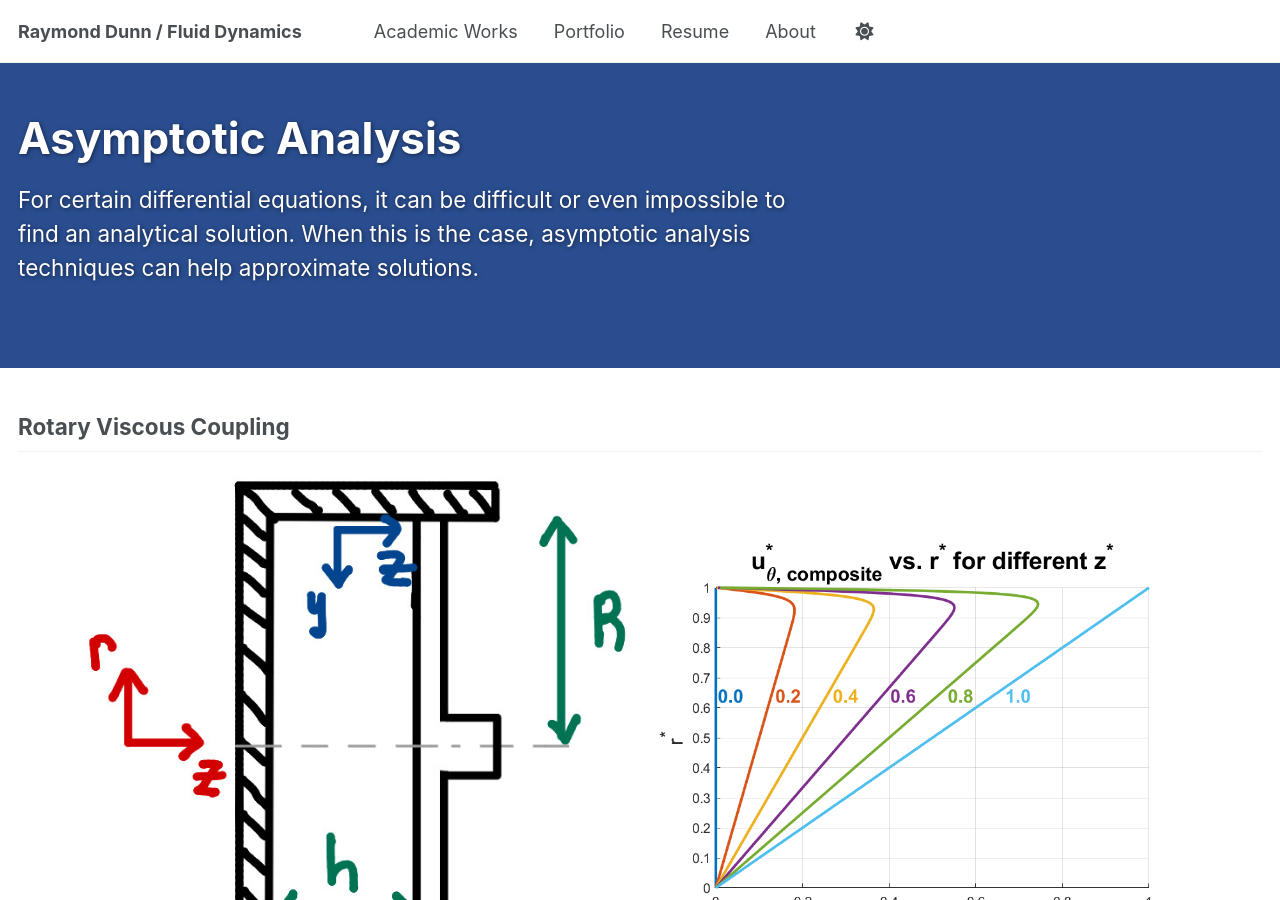
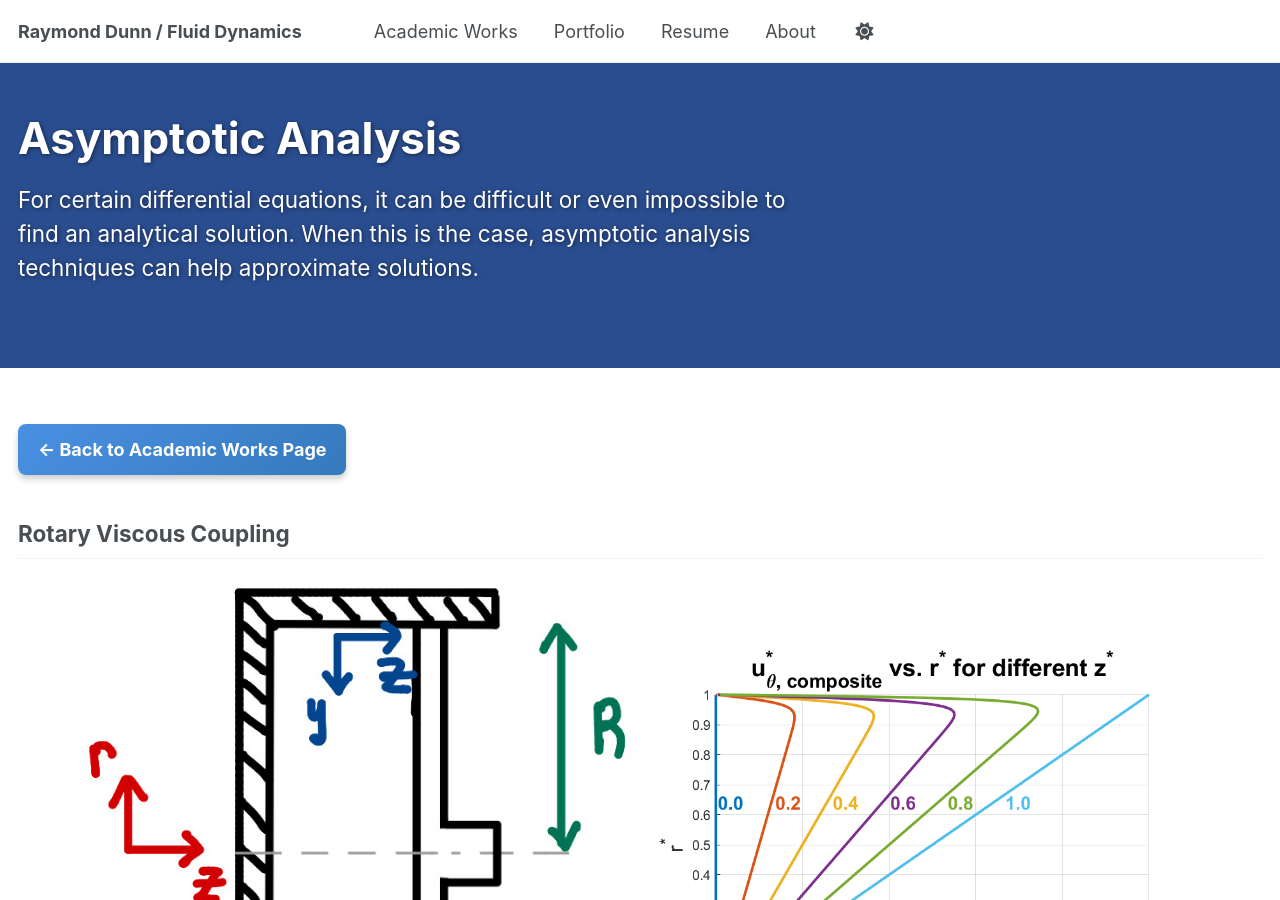
Before and after one commit to Raymond-gif/Raymond-gif.github.io, a Jekyll site: the page built from _academics/asymptoticanalysis.md, in a window 1280 px wide and 900 px high. Built offline with Jekyll 4.4.1, drawn with Linux system fonts in a browser that asks for light colours; a script that is not in the unit is left out; some of the changed text lies outside the part shown.

Commit message:
added button to asymp page

```diff
--- a/_academics/asymptoticanalysis.md
+++ b/_academics/asymptoticanalysis.md
@@ -9,6 +9,10 @@ header:
   overlay_color: "#2a4d8f"
   hero_title: "Asymptotic Analysis"
 ---
+
+<a href="/academics/" class="button-gradient" style="display: inline-block; margin-top: 20px;">
+  ← Back to Academic Works Page
+</a>
 
 ## Rotary Viscous Coupling
 
@@ -668,3 +672,7 @@ $$\boxed{\begin{aligned}
      F_{\text{inner}}(y) &= 3 \bigg[ 1-e^{-y/\varepsilon}\bigg] + \varepsilon \left\{  \dfrac{3}{2} \bigg[ 1 - e^{-y/\varepsilon}\bigg] - \dfrac{5}{2} \dfrac{y}{\varepsilon} \right\} -3 \varepsilon^2 \bigg[ 1-e^{-y/\varepsilon}\bigg] \\
     f_{\text{exact}}(y) &= C_1 \bigg[ 1 - e^{-y/\varepsilon} \bigg] + \left(  - \dfrac{5}{2} + 3 \varepsilon^2  \right) y - \dfrac{3 \varepsilon}{2} y ^2 + \dfrac{y^3}{2}, \text{ where } \quad C_1 = \dfrac{3-3\varepsilon^2 + \dfrac{3}{2} \varepsilon}{1- e^{-1/\varepsilon}}
 \end{aligned}}$$
+
+<a href="/academics/" class="button-gradient" style="display: inline-block; margin-top: 20px;">
+  ← Back to Academic Works Page
+</a>
```
